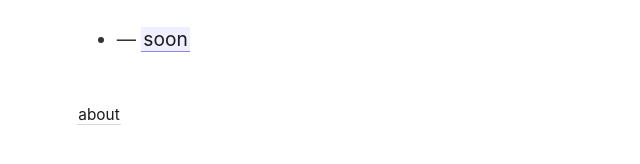
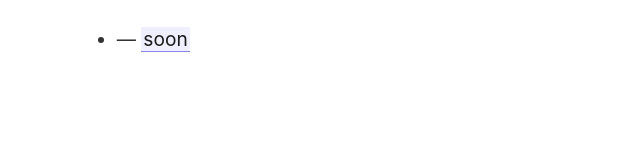
Before and after one commit to mlrv/mlrv.github.io, a Jekyll site: the page built from _pages/index.md, in a window 1280 px wide. Shown: the part 341-505 px from the top of the page, without its empty margins (0-640 px from the left). Built offline with Jekyll 4.4.1, drawn with Linux system fonts in a browser that asks for light colours.

Commit message:
Remove footer

```diff
--- a/_includes/footer.html
+++ /dev/null
@@ -1 +0,0 @@
-<a class="internal-link" href="/about">about</a>
--- a/_layouts/default.html
+++ b/_layouts/default.html
@@ -5,7 +5,6 @@
     <nav>{% include nav.html %}</nav>
     <div class="wrapper">
       <main>{{ content }}</main>
-      <footer>{% include footer.html %}</footer>
     </div>
 
     {% include link-previews.html wrapperQuerySelector="content" %}
```
